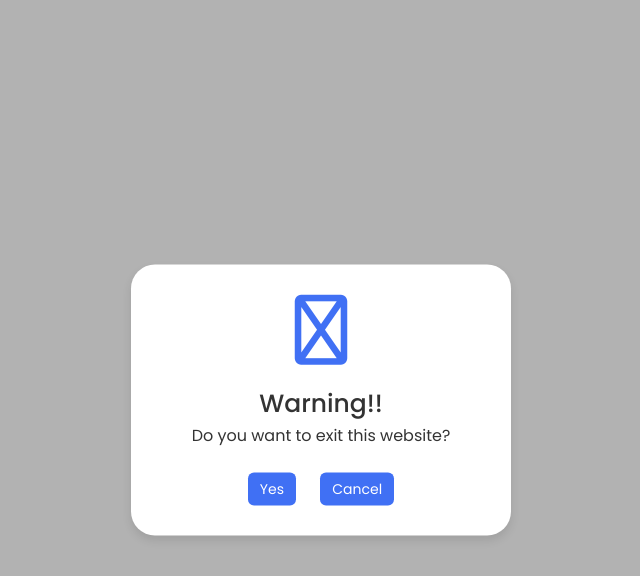
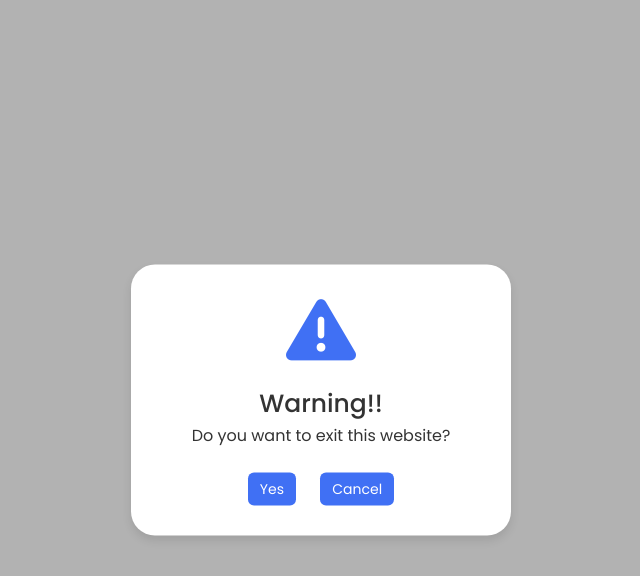
Before and after one commit to abirett2/modal-box, a plain HTML site: page index.html in a window 1280 px wide. Both pictures are taken after a click on the button "Show Modal". Shown: the whole page, without its empty margins (319-959 px from the left). Drawn offline with Linux system fonts and the light colour scheme.

Commit message:
Modal box icon updated

```diff
--- a/index.html
+++ b/index.html
@@ -17,7 +17,7 @@
       <span class="overlay"></span>
 
       <div class="modal-box">
-        <i class="fa-regular fa-circle-exclamation"></i>
+        <i class="fa-solid fa-triangle-exclamation"></i>
         <h2>Warning!!</h2>
         <h3>Do you want to exit this website?</h3>
 
```
